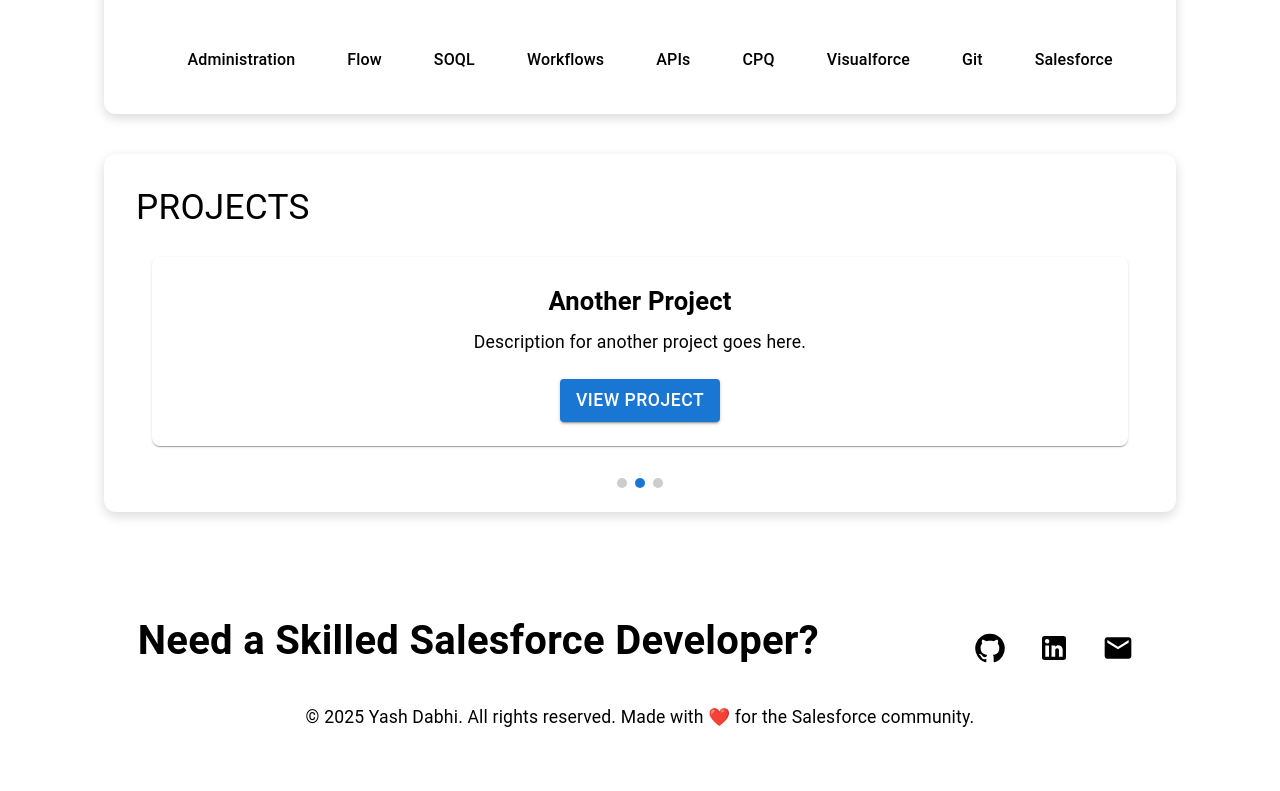
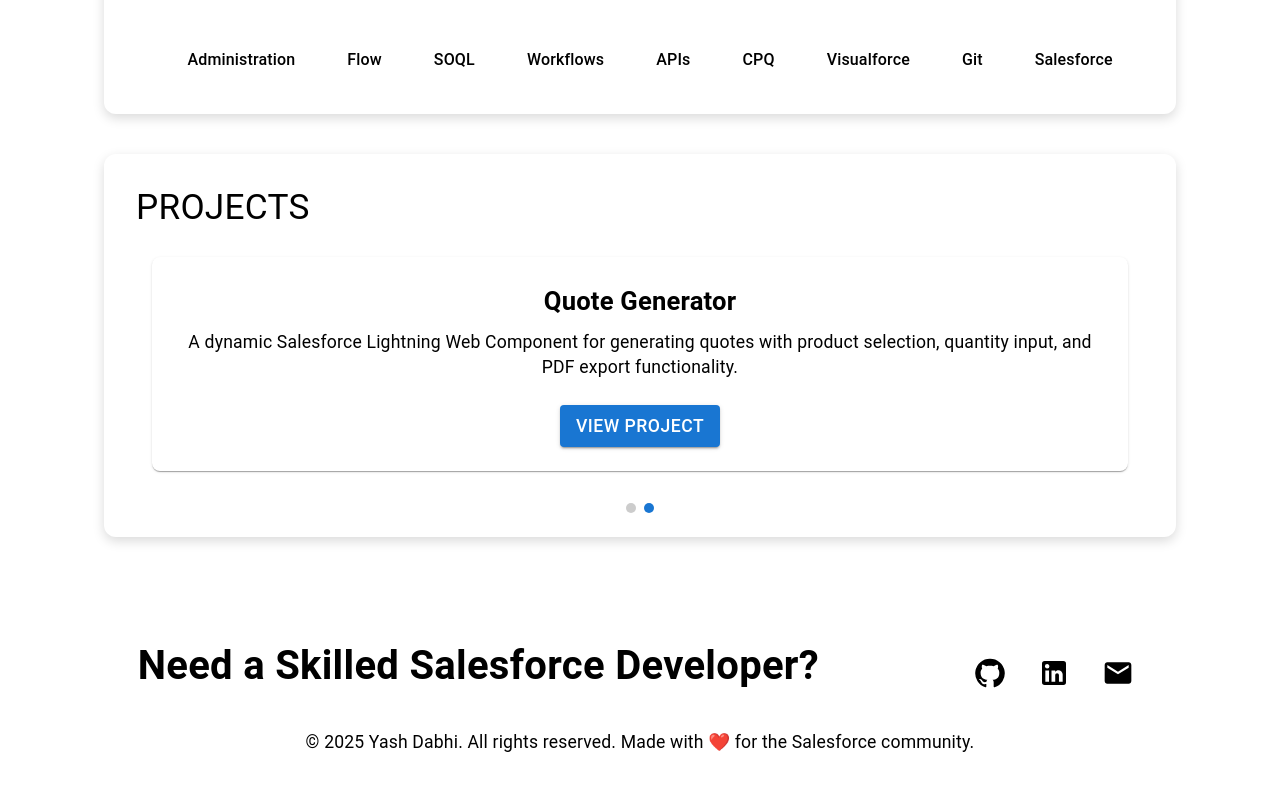
Before and after one commit to yashdabhi1/yashdabhi.in, a React (Create React App) app: page / in a window 1280 px wide. Shown: the part 975-1766 px from the top of the page. Before the commit the page ends 1745 px from the top, so only its background shows below. Built offline with nearby package versions, Linux system fonts and the light colour scheme.

Commit message:
add project

```diff
--- a/src/components/aboutme/Projectcarousel.jsx
+++ b/src/components/aboutme/Projectcarousel.jsx
@@ -73,18 +73,11 @@
     },
     {
       id: 2,
-      title: "Another Project",
-      description: "Description for another project goes here.",
+      title: "Quote Generator",
+      description: "A dynamic Salesforce Lightning Web Component for generating quotes with product selection, quantity input, and PDF export functionality.",
       buttonText: "View Project",
-      link: "#",
-    },
-    {
-      id: 3,
-      title: "Third Project",
-      description: "Description for the third project goes here.",
-      buttonText: "View Project",
-      link: "#",
-    },
+      link: "https://github.com/yashdabhi1/Quote-Generator",
+    }
   ];
 
   useEffect(() => {
```
